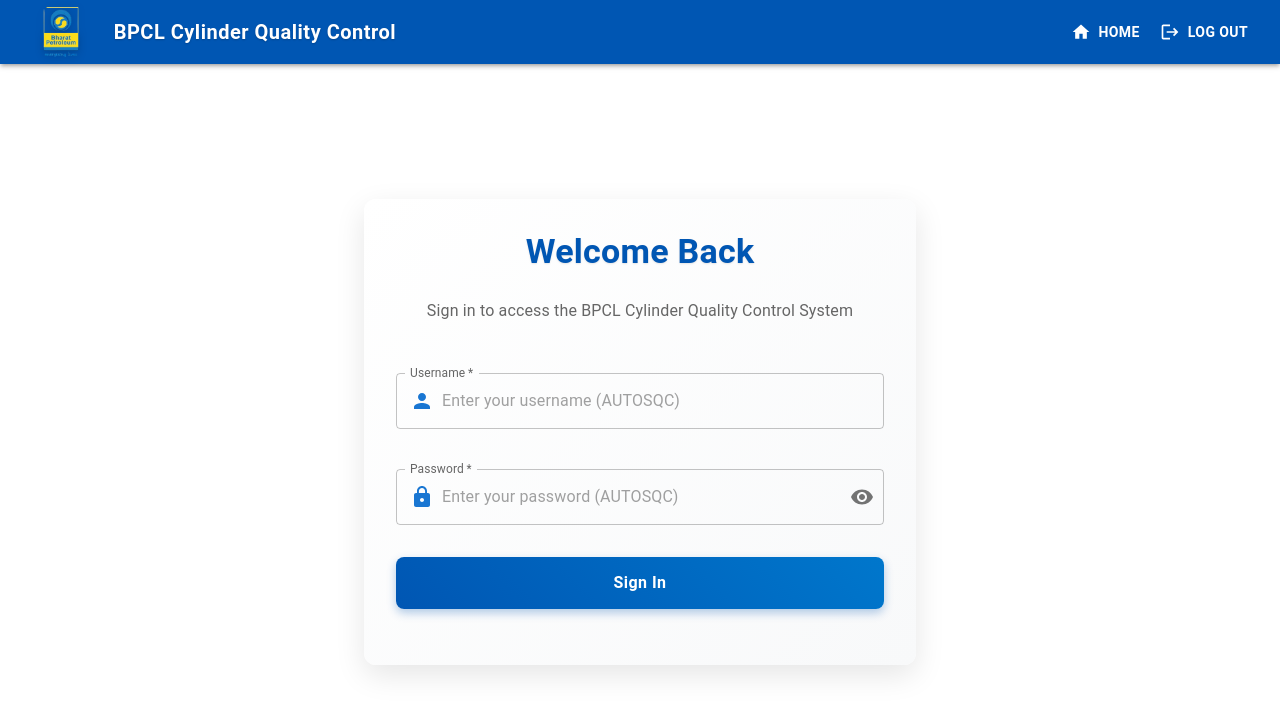
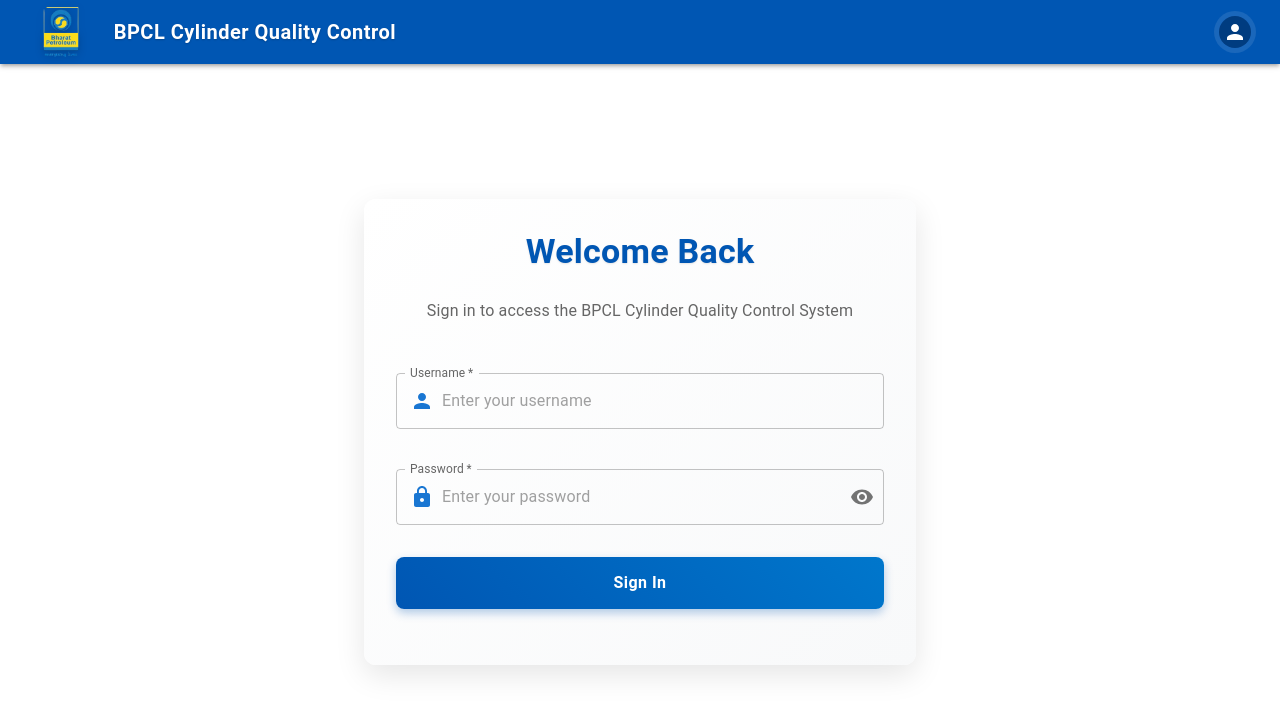
Before and after one commit to Jatinyadav78/BPC-updated, a React (Create React App) app: page /login in a window 1280 px wide. Shown: the top 714 px of the page. Built offline with nearby package versions, Linux system fonts and the light colour scheme; sample sign-in values are in the browser's storage.

Commit message:
Your update message

```diff
--- a/src/Components/Login.jsx
+++ b/src/Components/Login.jsx
@@ -1,227 +1,3 @@
-
-
-// import React, { useState } from "react";
-// import Swal from "sweetalert2";
-// import { useNavigate } from "react-router-dom";
-// import Box from "@mui/material/Box";
-// import Paper from "@mui/material/Paper";
-// import Typography from "@mui/material/Typography";
-// import TextField from "@mui/material/TextField";
-// import Button from "@mui/material/Button";
-// import InputAdornment from "@mui/material/InputAdornment";
-// import IconButton from "@mui/material/IconButton";
-// import PersonIcon from "@mui/icons-material/Person";
-// import LockIcon from "@mui/icons-material/Lock";
-// import Visibility from "@mui/icons-material/Visibility";
-// import VisibilityOff from "@mui/icons-material/VisibilityOff";
-// import Container from "@mui/material/Container";
-// import { motion } from "framer-motion";
-
-// export default function Login() {
-//   const [login, setLogin] = useState("");
-//   const [password, setPassword] = useState("");
-//   const [showPassword, setShowPassword] = useState(false);
-//   const navigate = useNavigate();
-
-//   const handleSubmit = (e) => {
-//     e.preventDefault();
-
-//     if (login === "autosqc" && password === "autosqc") {
-//       const mockToken = "mock-jwt-token";
-//       localStorage.setItem("token", mockToken);
-
-//       // SweetAlert2 Success Popup
-//       Swal.fire({
-//         icon: "success",
-//         title: "Login Successful",
-//         text: "Welcome to BPCL Cylinder Quality Control System",
-//         showConfirmButton: true,
-//         confirmButtonText: "Go to Dashboard",
-//         confirmButtonColor: "#28a745",
-//         background: '#ffffff',
-//         iconColor: '#28a745',
-//         customClass: {
-//           title: 'swal-title',
-//           confirmButton: 'swal-button'
-//         }
-//       }).then(() => {
-//         navigate("/");
-//       });
-//     } else {
-//       Swal.fire({
-//         icon: "error",
-//         title: "Invalid Credentials",
-//         text: "Please try using autosqc/autosqc",
-//         confirmButtonColor: "#d33",
-//         background: '#ffffff',
-//         iconColor: '#d33',
-//         customClass: {
-//           title: 'swal-title',
-//           confirmButton: 'swal-button'
-//         }
-//       });
-//     }
-//   };
-
-//   const handleClickShowPassword = () => {
-//     setShowPassword(!showPassword);
-//   };
-
-//   return (
-//     <Container maxWidth="sm">
-//       <Box
-//         component={motion.div}
-//         initial={{ opacity: 0, y: 20 }}
-//         animate={{ opacity: 1, y: 0 }}
-//         transition={{ duration: 0.5 }}
-//         sx={{
-//           display: 'flex',
-//           justifyContent: 'center',
-//           alignItems: 'center',
-//           minHeight: 'calc(100vh - 64px)',
-//         }}
-//       >
-//         <Paper
-//           elevation={6}
-//           sx={{
-//             width: '100%',
-//             p: 4,
-//             borderRadius: 3,
-//             boxShadow: '0 10px 30px rgba(0,0,0,0.1)',
-//             background: 'linear-gradient(to bottom right, #ffffff, #f8f9fa)'
-//           }}
-//         >
-//           <Typography
-//             variant="h4"
-//             component="h1"
-//             align="center"
-//             gutterBottom
-//             sx={{
-//               fontWeight: 'bold',
-//               color: '#0056b3',
-//               mb: 3,
-//               textShadow: '0px 1px 2px rgba(0,0,0,0.1)'
-//             }}
-//           >
-//             Welcome Back
-//           </Typography>
-
-//           <Typography
-//             variant="subtitle1"
-//             align="center"
-//             sx={{ mb: 4, color: '#666' }}
-//           >
-//             Sign in to access the BPCL Cylinder Quality Control System
-//           </Typography>
-
-//           <form onSubmit={handleSubmit}>
-//             <TextField
-//               fullWidth
-//               label="Username"
-//               variant="outlined"
-//               margin="normal"
-//               value={login}
-//               onChange={(e) => setLogin(e.target.value)}
-//               placeholder="Enter your username (autosqc)"
-//               required
-//               InputProps={{
-//                 startAdornment: (
-//                   <InputAdornment position="start">
-//                     <PersonIcon color="primary" />
-//                   </InputAdornment>
-//                 ),
-//               }}
-//               sx={{ mb: 3 }}
-//             />
-
-//             <TextField
-//               fullWidth
-//               label="Password"
-//               type={showPassword ? "text" : "password"}
-//               variant="outlined"
-//               margin="normal"
-//               value={password}
-//               onChange={(e) => setPassword(e.target.value)}
-//               placeholder="Enter your password (autosqc)"
-//               required
-//               InputProps={{
-//                 startAdornment: (
-//                   <InputAdornment position="start">
-//                     <LockIcon color="primary" />
-//                   </InputAdornment>
-//                 ),
-//                 endAdornment: (
-//                   <InputAdornment position="end">
-//                     <IconButton
-//                       aria-label="toggle password visibility"
-//                       onClick={handleClickShowPassword}
-//                       edge="end"
-//                     >
-//                       {showPassword ? <VisibilityOff /> : <Visibility />}
-//                     </IconButton>
-//                   </InputAdornment>
-//                 )
-//               }}
-//               sx={{ mb: 4 }}
-//             />
-
-//             <Button
-//               component={motion.button}
-//               whileHover={{ scale: 1.02 }}
-//               whileTap={{ scale: 0.98 }}
-//               type="submit"
-//               fullWidth
-//               variant="contained"
-//               color="primary"
-//               size="large"
-//               sx={{
-//                 py: 1.5,
-//                 textTransform: 'none',
-//                 fontWeight: 'bold',
-//                 borderRadius: 2,
-//                 fontSize: '1rem',
-//                 boxShadow: '0 4px 10px rgba(0,86,179,0.3)',
-//                 background: 'linear-gradient(45deg, #0056b3, #0077cc)',
-//                 '&:hover': {
-//                   boxShadow: '0 6px 15px rgba(0,86,179,0.4)',
-//                 }
-//               }}
-//             >
-//               Sign In
-//             </Button>
-//           </form>
-
-//           <Typography
-//             variant="body2"
-//             align="center"
-//             sx={{ mt: 3, color: '#666' }}
-//           >
-//             Demo credentials: autosqc / autosqc
-//           </Typography>
-//         </Paper>
-//       </Box>
-//     </Container>
-//   );
-// }
-
-
-
-
-
-
-
-
-
-
-
-
-
-
-
-
-
-
-
 import React, { useState } from "react";
 import Swal from "sweetalert2";
 import { useNavigate } from "react-router-dom";
@@ -345,7 +121,7 @@
               margin="normal"
               value={login}
               onChange={(e) => setLogin(e.target.value)}
-              placeholder="Enter your username (AUTOSQC)"
+              placeholder="Enter your username"
               required
               InputProps={{
                 startAdornment: (
@@ -365,7 +141,7 @@
               margin="normal"
               value={password}
               onChange={(e) => setPassword(e.target.value)}
-              placeholder="Enter your password (AUTOSQC)"
+              placeholder="Enter your password"
               required
               InputProps={{
                 startAdornment: (
--- a/src/Components/Navbar.jsx
+++ b/src/Components/Navbar.jsx
@@ -1,4 +1,3 @@
-
 import React from "react";
 import { useNavigate } from "react-router-dom";
 import AppBar from "@mui/material/AppBar";
@@ -10,15 +9,39 @@
 import HomeIcon from "@mui/icons-material/Home";
 import LogoutIcon from "@mui/icons-material/Logout";
 import LoginIcon from "@mui/icons-material/Login";
+import Avatar from "@mui/material/Avatar";
+import IconButton from "@mui/material/IconButton";
+import Menu from "@mui/material/Menu";
+import MenuItem from "@mui/material/MenuItem";
+import ListItemIcon from "@mui/material/ListItemIcon";
+import Divider from "@mui/material/Divider";
+import Tooltip from "@mui/material/Tooltip";
+import PersonIcon from "@mui/icons-material/Person";
 import Bpcl from "../images/English_Logo-r.png";
 
 export default function Navbar() {
   const navigate = useNavigate();
   const isLoggedIn = !!localStorage.getItem("token");
+  const [anchorEl, setAnchorEl] = React.useState(null);
+  const open = Boolean(anchorEl);
+
+  const handleClick = (event) => {
+    setAnchorEl(event.currentTarget);
+  };
+
+  const handleClose = () => {
+    setAnchorEl(null);
+  };
 
   const handleLogout = () => {
     localStorage.removeItem("token");
+    handleClose();
     navigate("/login");
+  };
+
+  const handleHome = () => {
+    handleClose();
+    navigate("/");
   };
 
   return (
@@ -48,37 +71,78 @@
             </Typography>
           </Box>
 
-          <Box sx={{ display: 'flex', gap: 1 }}>
+          <Box sx={{ display: 'flex', alignItems: 'center' }}>
             {isLoggedIn ? (
               <>
-                <Button
-                  color="inherit"
-                  onClick={() => navigate("/")}
-                  startIcon={<HomeIcon />}
-                  sx={{
-                    fontWeight: 'bold',
-                    borderRadius: '4px',
-                    '&:hover': {
-                      backgroundColor: 'rgba(255, 255, 255, 0.1)'
-                    }
+                <Tooltip title="Account settings">
+                  <IconButton
+                    onClick={handleClick}
+                    size="small"
+                    sx={{
+                      ml: 2,
+                      bgcolor: 'rgba(255, 255, 255, 0.1)',
+                      '&:hover': {
+                        bgcolor: 'rgba(255, 255, 255, 0.2)'
+                      }
+                    }}
+                    aria-controls={open ? 'account-menu' : undefined}
+                    aria-haspopup="true"
+                    aria-expanded={open ? 'true' : undefined}
+                  >
+                    <Avatar sx={{ width: 32, height: 32, bgcolor: '#003c80' }}>
+                      <PersonIcon />
+                    </Avatar>
+                  </IconButton>
+                </Tooltip>
+                <Menu
+                  anchorEl={anchorEl}
+                  id="account-menu"
+                  open={open}
+                  onClose={handleClose}
+                  onClick={handleClose}
+                  PaperProps={{
+                    elevation: 3,
+                    sx: {
+                      overflow: 'visible',
+                      filter: 'drop-shadow(0px 2px 8px rgba(0,0,0,0.32))',
+                      mt: 1.5,
+                      '& .MuiAvatar-root': {
+                        width: 32,
+                        height: 32,
+                        ml: -0.5,
+                        mr: 1,
+                      },
+                      '&:before': {
+                        content: '""',
+                        display: 'block',
+                        position: 'absolute',
+                        top: 0,
+                        right: 14,
+                        width: 10,
+                        height: 10,
+                        bgcolor: 'background.paper',
+                        transform: 'translateY(-50%) rotate(45deg)',
+                        zIndex: 0,
+                      },
+                    },
                   }}
+                  transformOrigin={{ horizontal: 'right', vertical: 'top' }}
+                  anchorOrigin={{ horizontal: 'right', vertical: 'bottom' }}
                 >
-                  HOME
-                </Button>
-                <Button
-                  color="inherit"
-                  onClick={handleLogout}
-                  startIcon={<LogoutIcon />}
-                  sx={{
-                    fontWeight: 'bold',
-                    borderRadius: '4px',
-                    '&:hover': {
-                      backgroundColor: 'rgba(255, 255, 255, 0.1)'
-                    }
-                  }}
-                >
-                  LOG OUT
-                </Button>
+                  <MenuItem onClick={handleHome}>
+                    <ListItemIcon>
+                      <HomeIcon fontSize="small" />
+                    </ListItemIcon>
+                    Home
+                  </MenuItem>
+                  <Divider />
+                  <MenuItem onClick={handleLogout}>
+                    <ListItemIcon>
+                      <LogoutIcon fontSize="small" />
+                    </ListItemIcon>
+                    Logout
+                  </MenuItem>
+                </Menu>
               </>
             ) : (
               <Button
```
Also changed, not shown: 2 other files (tests, documents, lock files or other folders).
